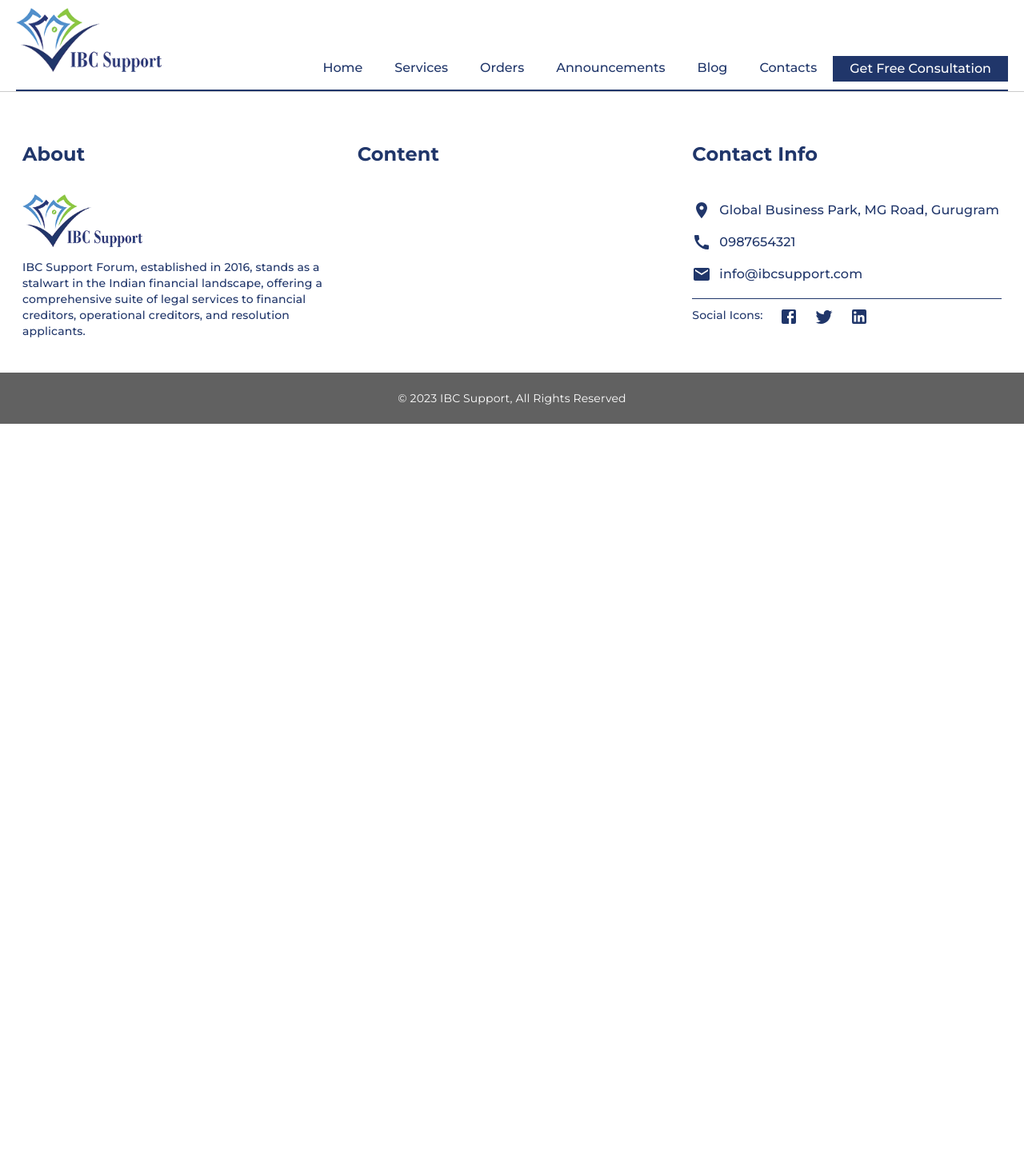
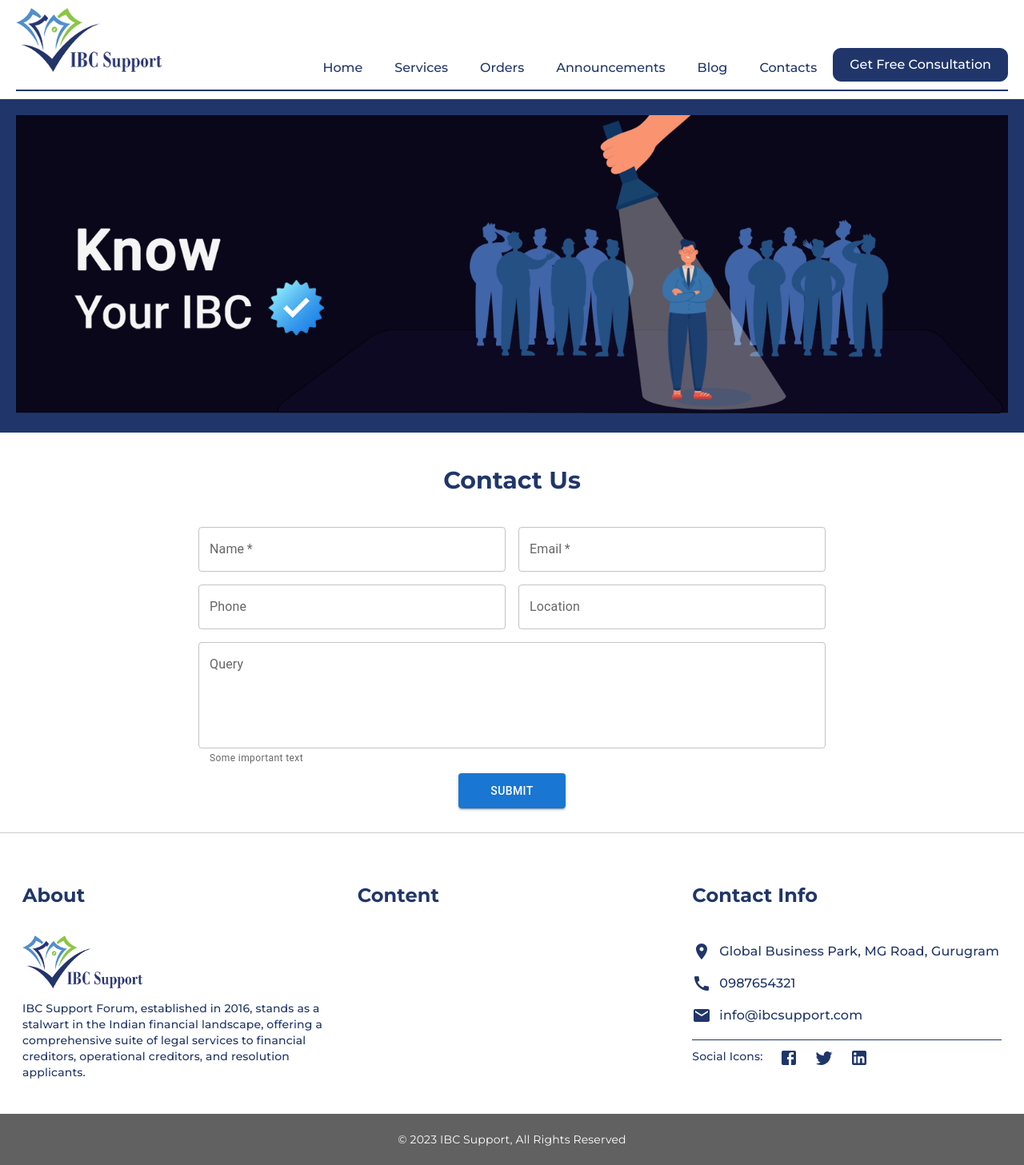
Before and after one commit to Pradeep-Gupta-96/ibbi_client, a React (Create React App) app: page /contact-us in a window 1280 px wide. Shown: the whole page at 80% size. Before the commit the page ends 800 px from the top, so only its background shows below. Built offline with nearby package versions, Linux system fonts and the light colour scheme.

Commit message:
Code updated

```diff
--- a/src/App.js
+++ b/src/App.js
@@ -7,6 +7,7 @@ import Footer from "./footer/Footer";
 import Signup from "./Auth/Signup";
 import Signin from "./Auth/Signin";
 import ResetPassword from "./Auth/ResetPassword";
+import ContactUs from "./component/ContactUs";
 
 
 
@@ -21,11 +22,15 @@ function App() {
         </Routes>
 
         <Routes>
-          <Route  path="/publicannouncement" element={<PublicAnnouncement />} />
+          <Route  path="/announcement" element={<PublicAnnouncement />} />
         </Routes>
 
         <Routes>
           <Route  path="/about" element={<AboutUs   />} />
+        </Routes>
+
+        <Routes>
+          <Route  path="/contact-us" element={<ContactUs   />} />
         </Routes>
 
         <Routes>
--- a/src/Navbar/Navbar.css
+++ b/src/Navbar/Navbar.css
@@ -14,7 +14,9 @@ a {text-decoration: none;}
 .menu ul {margin: 0px; padding: 0px; display: flex;}
 .menu ul li {display: flex; position: relative;}
 .menu ul li a {text-decoration: none; color: #20366a;padding: 0px 20px;font-weight: 500;line-height: 30px;}
-li.nav-item.get-free a {background: #20366a;color: #fff;border: 1px solid #20366a;transition: all 1s ease 0s;}
+li.nav-item.get-free a {background: #20366a;color: #fff;border: 1px solid #20366a;transition: all 1s ease 0s;padding: 5px 20px;
+    margin-top: -10px;
+    border-radius: 10px;}
 li.nav-item.get-free a:hover {background: #fff;color: #20366a;}
 .menu ul li > ul li {width: 100%;}
 .menu ul li > ul li a {padding: 10px 0px;font-size: 14px;border-bottom: 1px solid #ccc; width: 100%;display: inline-block;}
@@ -23,6 +25,18 @@ li.nav-item.get-free a:hover {background: #fff;color: #20366a;}
 .menu ul li.parent {position: relative;display: inline-block;}
 .menu ul li.parent ul {display: none;position: absolute;background-color: #f1f1f1;min-width: 200px;box-shadow: 0px 8px 16px 0px rgba(0,0,0,0.2);z-index: 1;padding: 10px 15px;}
 .menu ul li.parent:hover ul {display: block;}
+
+/* Inner pages */
+.page-title {color: #20366a; font-size: 30px; line-height: 40px;font-weight: 600;    margin-top: 40px;}
+.page-content {min-height: 200px;}
+.banner img {width: 100%;}
+.banner .page-title {color: #fff;    margin-top:0px;}
+.contact-form {text-align: center;}
+.contact-form .page-title{ margin-bottom: 30px;}
+.contact-form form {max-width: 800px;margin: 0px auto;}
+.submit-row {text-align: center;padding-bottom: 30px;}
+.submit-row button {padding: 10px 40px;}
+.contact-form .css-11bcn3z .MuiTextField-root:last-child input {height: 100px;}
 
 @media (max-width: 767px) {
     .bound {padding: 0px 15px;box-sizing: border-box;}
--- a/src/Navbar/Navbar.js
+++ b/src/Navbar/Navbar.js
@@ -27,9 +27,9 @@ const Navbar = () => {
                   </ul>
                 </li>
                 <li className="nav-item"><Link className="nav-Link" to="#">Orders</Link></li>
-                <li className="nav-item"><Link className="nav-Link" to="#">Announcements</Link></li>
+                <li className="nav-item"><Link className="nav-Link" to="/announcement">Announcements</Link></li>
                 <li className="nav-item"><Link className="nav-Link" to="#">Blog</Link></li>
-                <li className="nav-item"><Link className="nav-Link" to="#">Contacts</Link></li>
+                <li className="nav-item"><Link className="nav-Link" to="/contact-us">Contacts</Link></li>
                 <li className="nav-item get-free"><Link className="nav-Link" to="#">Get Free Consultation</Link></li>
               </ul>
             </div>
--- a/src/component/AboutUs.js
+++ b/src/component/AboutUs.js
@@ -1,13 +1,20 @@
 import React from 'react'
 import './AboutUs.css'
-import { Box } from '@mui/material'
+
 
 const AboutUs = () => {
     return (
         <>
-            <Box >
-                about .........
-            </Box>
+            <div className="banner">
+                <div className="bound">
+                    <div className="page-title">About Us</div>
+                </div>
+            </div>
+            <div className="page-content">
+                <div className="bound">
+                    <p>Content Coming Soon!!</p>
+                </div>
+            </div>
         </>
     )
 }
--- /dev/null
+++ b/src/component/ContactUs.js
@@ -0,0 +1,68 @@
+import React from 'react'
+import banner from '../utility/banner_1.png'
+import Box from '@mui/material/Box';
+import TextField from '@mui/material/TextField';
+import Button from '@mui/material/Button';
+
+const ContactUs = () => {
+  return (
+    <>
+        <div className="banner">
+            <div className="bound">
+                <img src={banner} alt="banner" />
+
+            </div>
+        </div>
+        <div className="page-content">
+            <div className="bound">
+
+                <div className="contact-form">
+                    <div className="page-title">Contact Us</div>
+                    <Box
+                    component="form"
+                    sx={{
+                        '& .MuiTextField-root': { m: '1%', width: '48%' }, '& .MuiTextField-root:last-child': { m: '1%', width: '98%' },
+                    }}
+                    noValidate
+                    autoComplete="off"
+                    >
+                    <div>
+                        <TextField
+                        required
+                        id="outlined-required"
+                        label="Name"
+                        />
+                        <TextField
+                        required
+                        id="outlined-disabled"
+                        label="Email"
+                       />
+                        <TextField
+                        id="outlined-number"
+                        label="Phone"
+
+                        // InputLabelProps={{
+                        //     shrink: true,
+                        // }}
+                        />
+                        <TextField id="outlined-search" label="Location" type="search" />
+                        <TextField
+                        id="outlined-helperText"
+                        label="Query"
+                        //defaultValue="Query"
+                        helperText="Some important text"
+                        />
+
+                    </div>
+                    <div className="submit-row">
+                        <Button className='submit-btn' type="submit" variant="contained" > Submit </Button>
+                    </div>
+                    </Box>
+                </div>
+            </div>
+        </div>
+    </>
+  )
+}
+
+export default ContactUs
```
